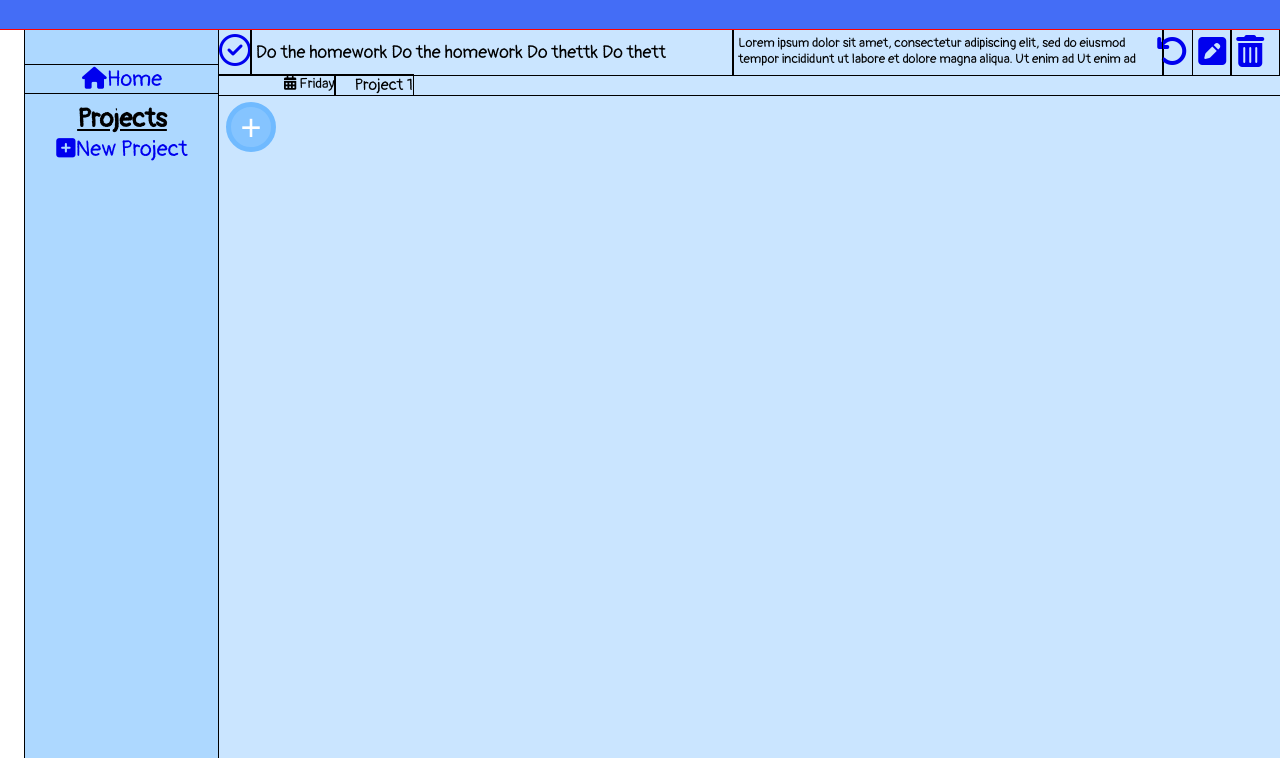
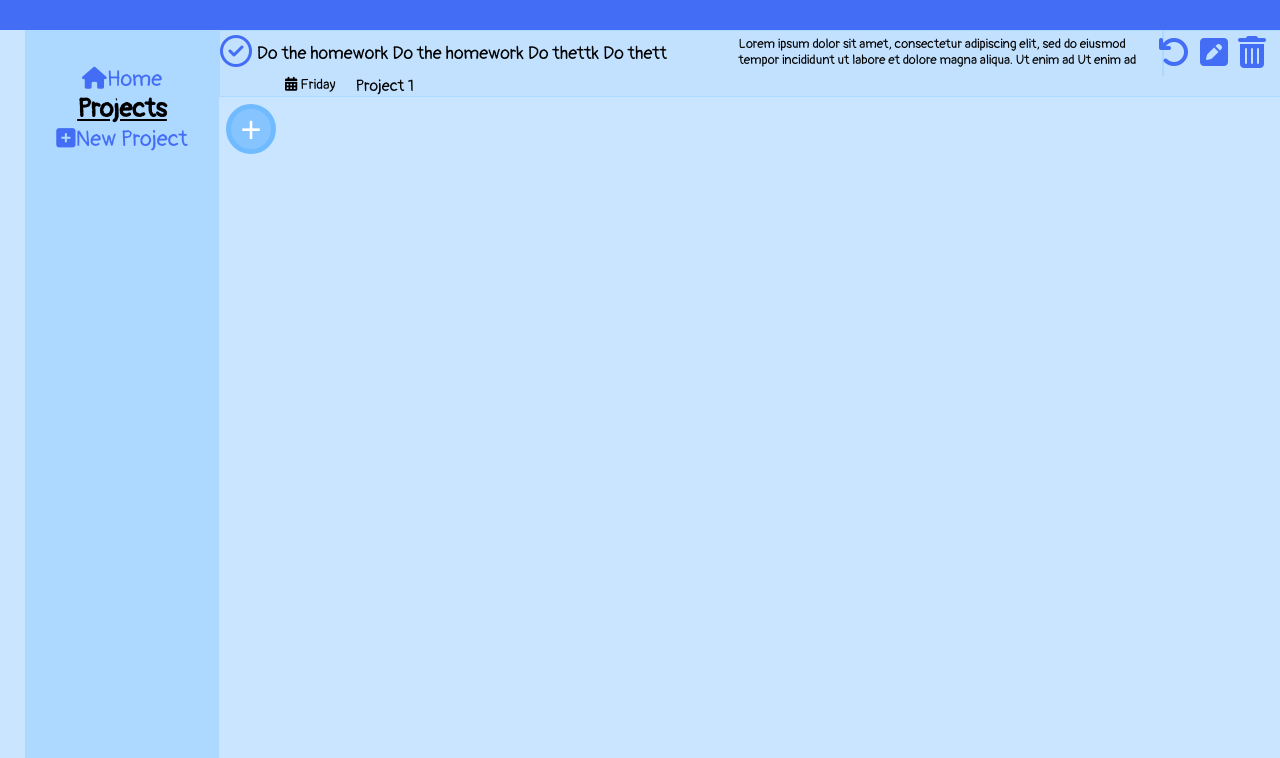
Before and after one commit to osechi3/todo-list, a plain HTML site: page index.html in a window 1280 px wide. Shown: the part 42-800 px from the top of the page. Drawn offline with Linux system fonts and the light colour scheme.

Commit message:
Chagning color and removing outline

```diff
--- a/styles/style.css
+++ b/styles/style.css
@@ -7,6 +7,10 @@ html, body, main {
 }
 a {
   text-decoration: none;
+  color: #446df6;
+}
+a:hover {
+  opacity: 70%;
 }
 ul {
   list-style: none;
@@ -32,7 +36,7 @@ ul {
   display: flex;
   align-items: stretch;
 
-  outline: 1px solid red;
+  background-color: #cae5ff;
 }
 #todo-space {
   flex-basis: 85%;
@@ -42,7 +46,7 @@ ul {
   align-items: flex-start;
 
   background-color: #CAE5FF;
-  outline: 1px solid;
+  overflow-x: hidden;
 }
 
 .todo-elements {
@@ -53,7 +57,8 @@ ul {
   justify-content: flex-start;
   flex-wrap: wrap;
 
-  outline: 1px solid;
+  border: 1px solid #add8ff;
+  background-color: #C2E1FF;
 }
 
 /* a to-do element */
@@ -67,8 +72,6 @@ ul {
 
   line-height: 55px;
   text-align: center;
-
-  outline: 1px solid;
 }
 .todo-title {
   width: 45%;
@@ -77,8 +80,6 @@ ul {
 
   font-size: 18px;
   line-height: 45px;
-
-  outline: 1px solid;
 }
 .todo-description {
   width: 40%;
@@ -87,8 +88,6 @@ ul {
   padding-top: 5px;
 
   font-size: 13px;
-
-  outline: 1px solid;
 }
 #line2 {
   display: flex;
@@ -98,18 +97,12 @@ ul {
   padding-left: 65px;
 
   font-size: 14px;
-
-  outline: 1px solid;
 }
 .todo-priority {
   padding-left: 20px;
-
-  outline: 1px solid;
 }
 .todo-project-name {
   padding-left: 20px;
-
-  outline: 1px solid;
 }
 
 /* Options of a to-do element */
@@ -120,20 +113,16 @@ ul {
   display: flex;
   justify-content: flex-end;
 
-  outline: 1px solid;
+  border-left: 2px solid #add8ff;
 }
 #undo-btn {
   padding: 5px;
 }
 #edit-btn {
   padding: 5px;
-
-  outline: 1px solid;
 }
 .del-btn {
   padding: 5px 15px 5px 5px;
-
-  outline: 1px solid;
 }
 
 #new-todo-btn {
@@ -150,6 +139,10 @@ ul {
   border: 5px solid #70BAFF;
   border-radius: 100%;
 }
+#new-todo-btn:hover {
+  background-color: white;
+  color: #70baff;
+}
 
 /* Projects tab */
 #projects-tab {
@@ -162,17 +155,15 @@ ul {
   font-size: 22px;
 
   background-color: #ADD8FF;
-  outline: 1px solid;
 }
 #default-project {
   margin-top: 35px;
 
   text-align: center;
-  outline: 1px solid;
+
 }
 #projects-title {
   margin: 0;
-  margin-top: 10px;
   padding: 0;
 
   text-align: center;
```
Also changed, not shown: main.js.
